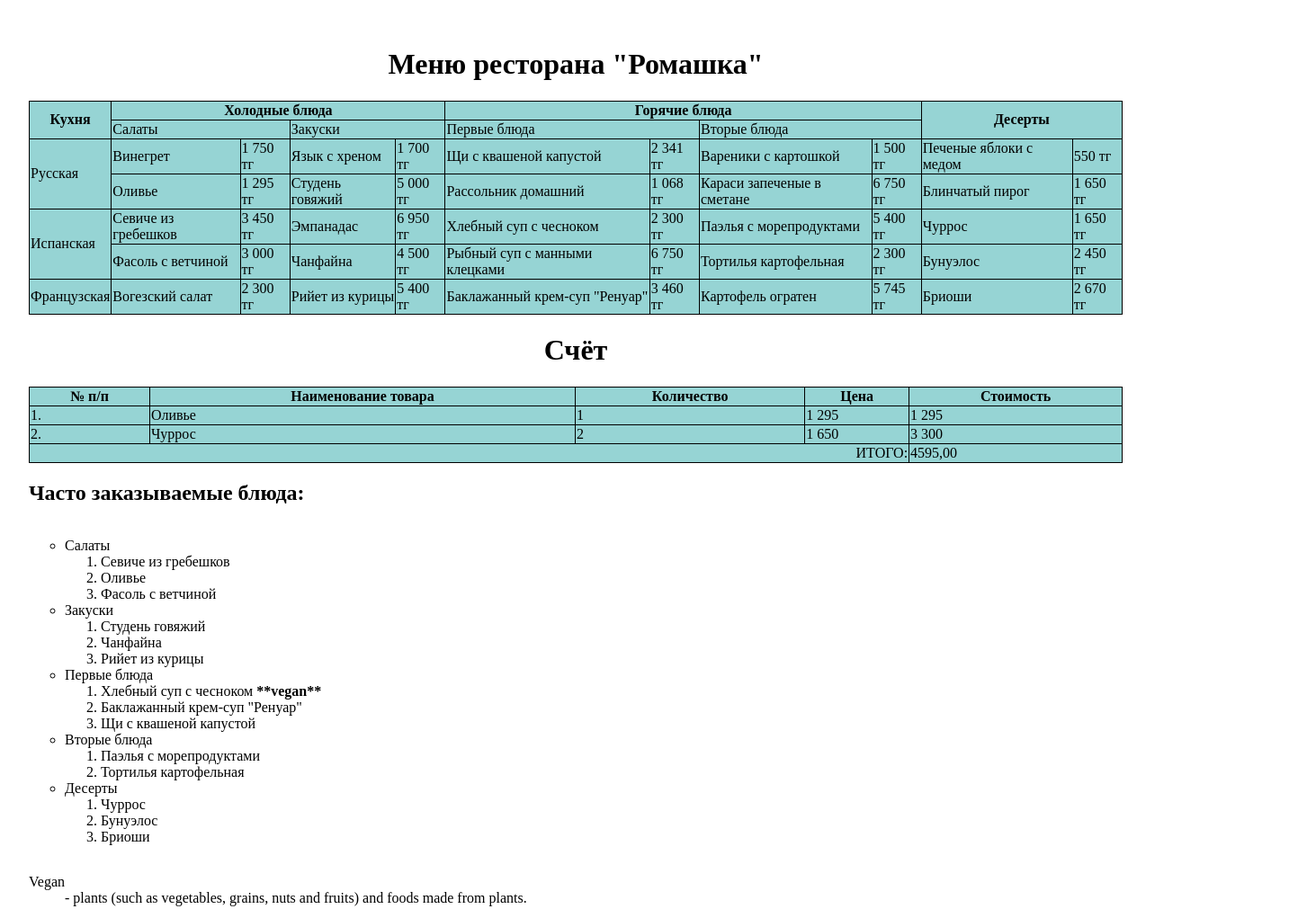
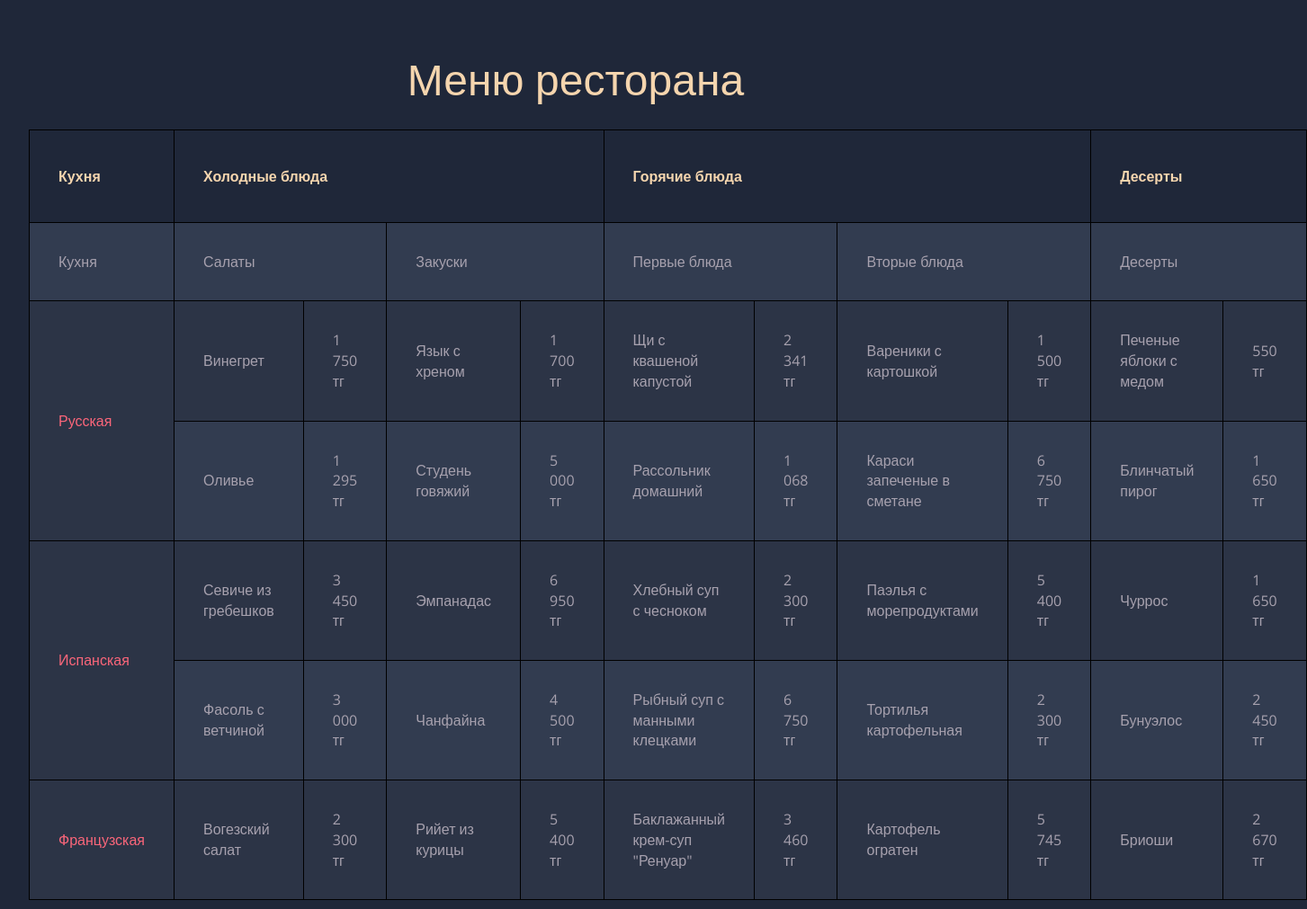
Before and after one commit to Gulim/Techorda_Lesson_2, a plain HTML site: page table.html in a window 1280 px wide. Shown: the top 1011 px of the page at 90% size, 1453 px wide, since content can reach past the window. Drawn offline with nearby package versions, Linux system fonts and the light colour scheme.

Commit message:
3 files modified, 3 added

```diff
--- a/index.css
+++ b/index.css
@@ -5,7 +5,9 @@ body {
   font-family: 'Poppins', sans-serif;
   font-weight: 400;
 }
-
+a{
+  text-decoration: none;
+}
 
 .form-holder .form-content {
   position: relative;
--- /dev/null
+++ b/table.css
@@ -0,0 +1,117 @@
+
+
+@charset "UTF-8";
+@import url(https://fonts.googleapis.com/css?family=Open+Sans:300,400,700);
+
+body {
+  font-family: 'Open Sans', sans-serif;
+  font-weight: 300;
+  line-height: 1.42em;
+  color:#A7A1AE;
+  background-color:#1F2739;
+}
+
+h1 {
+  font-size:3em;
+  font-weight: 300;
+  line-height:1em;
+  text-align: center;
+  color: #4DC3FA;
+}
+
+h2 {
+  font-size:1em;
+  font-weight: 300;
+  text-align: center;
+  display: block;
+  line-height:1em;
+  padding-bottom: 2em;
+  color: #FB667A;
+}
+
+h2 a {
+  font-weight: 700;
+  text-transform: uppercase;
+  color: #FB667A;
+  text-decoration: none;
+}
+
+.blue { color: #185875; }
+.yellow { color: #F5D5AE; }
+
+.container th h1 {
+	font-weight: bold;
+	font-size: 1em;
+  text-align: left;
+  color: #F5D5AE;
+}
+
+.container td {
+	  font-weight: normal;
+	  font-size: 1em;
+	        box-shadow: 0 2px 2px -2px #0E1119;
+}
+
+.container {
+	text-align: left;
+	overflow: hidden;
+	width: 100%;
+	margin: 0 auto;
+  display: table;
+  padding: 0 0 8em 0;
+}
+
+.container td, .container th {
+	  padding:2rem;
+}
+
+/* Background-color of the odd rows */
+.container tr:nth-child(odd) {
+	  background-color: #323C50;
+}
+
+/* Background-color of the even rows */
+.container tr:nth-child(even) {
+	  background-color: #2C3446;
+}
+
+.container th {
+	  background-color: #1F2739;
+}
+
+.container .first { color: #FB667A; }
+
+.container tr:hover {
+   background-color: #464A52;
+-webkit-box-shadow: 0 6px 6px -6px #0E1119;
+	   -moz-box-shadow: 0 6px 6px -6px #0E1119;
+	        box-shadow: 0 6px 6px -6px #0E1119;
+}
+
+.container td:hover {
+  background-color: #FFF842;
+  color: #403E10;
+  font-weight: bold;
+
+  box-shadow: #7F7C21 -1px 1px, #7F7C21 -2px 2px, #7F7C21 -3px 3px, #7F7C21 -4px 4px, #7F7C21 -5px 5px, #7F7C21 -6px 6px;
+  transform: translate3d(6px, -6px, 0);
+
+  transition-delay: 0s;
+	  transition-duration: 0.4s;
+	  transition-property: all;
+  transition-timing-function: line;
+}
+
+@media (max-width: 800px) {
+.container td:nth-child(4),
+.container th:nth-child(4) { display: none; }
+}
+
+a{
+  text-decoration: none;
+  text-align: center;
+  font-size: 60px;
+  font-weight: bold;
+  color: #185875;
+  padding: 2rem;
+}
--- a/table.html
+++ b/table.html
@@ -5,6 +5,7 @@
     <meta http-equiv="X-UA-Compatible" content="IE=edge">
     <meta name="viewport" content="width=device-width, initial-scale=1.0">
     <title>My information</title>
+    <link rel="stylesheet" href="table.css" />
     <style>
         table, th, td {
             border: 1px solid black;
@@ -13,30 +14,40 @@
         h1{
             text-align: center;
         }
-        th, td {
-            background-color: #96D4D4;
-        }
         body{
             padding: 24px;
             display: grid;
             place-content: center;
         }
+        ul.hr {
+          margin: 0;
+          padding: 4px;
+        }
+        ul.hr li {
+          display: inline;
+        }
     </style>
 </head>
 <body>
-    <table>
-        <h1>Меню ресторана "Ромашка"</h1>
+  <h1><span class="yellow">Меню ресторана</pan></h1>
+
+    <table class="container">
+      <thead>
         <tr>
-          <th rowspan="2" class="first">Кухня</th>
-          <th colspan="4">Холодные блюда</th>
-          <th colspan="4">Горячие блюда</th>
-          <th rowspan="2" colspan="2">Десерты</th>
+          <th rowspan="2" class="first"><h1>Кухня</h1></th>
+          <th colspan="4"><h1>Холодные блюда</h1></th>
+          <th colspan="4"><h1>Горячие блюда</h1></th>
+          <th rowspan="2" colspan="2"><h1>Десерты</h1></th>
         </tr>
+      </thead>
+      <tbody>
         <tr>
-          <td class="first" colspan="2">Салаты</td>
-          <td class="first" colspan="2">Закуски</td>
-          <td class="first" colspan="2">Первые блюда</td>
-          <td class="first" colspan="2">Вторые блюда</td>
+          <td>Кухня</td>
+          <td colspan="2">Салаты</td>
+          <td colspan="2">Закуски</td>
+          <td colspan="2">Первые блюда</td>
+          <td colspan="2">Вторые блюда</td>
+          <td colspan="2">Десерты</td>
         </tr>
         <tr>
               <td rowspan="2" class="first">Русская</td>
@@ -101,6 +112,7 @@
               <td>Бриоши</td>
               <td>2 670 тг</td>
         </tr>
+      </tbody>
     </table>
     <h1>Счёт</h1>
     <table>
@@ -131,8 +143,8 @@
         </tr>
     </table>
 
-    <h2>Часто заказываемые блюда:</h2>
-    <ul style="list-style-type:circle;">
+    <h1>Часто заказываемые блюда:</h1>
+    <ul style="list-style-type:circle;" class="hr">
         <li>Салаты</li>
             <ol>
                 <li>Севиче из гребешков</li>
@@ -170,6 +182,7 @@
             <dt>Vegetarian</dt>
             <dd>- excludes meat, poultry, ﬁsh and seafood</dd>
         </dl>
+    <a href="new.html">Нажмите сюда, чтобы увидеть сайт нашего ресторана</a>
 
 </body>
 </html>
```
Also changed, not shown: index.html (+1 -1 lines), new.css (added), new.html (added). Lines whose indentation alone changed are shown as unchanged.
